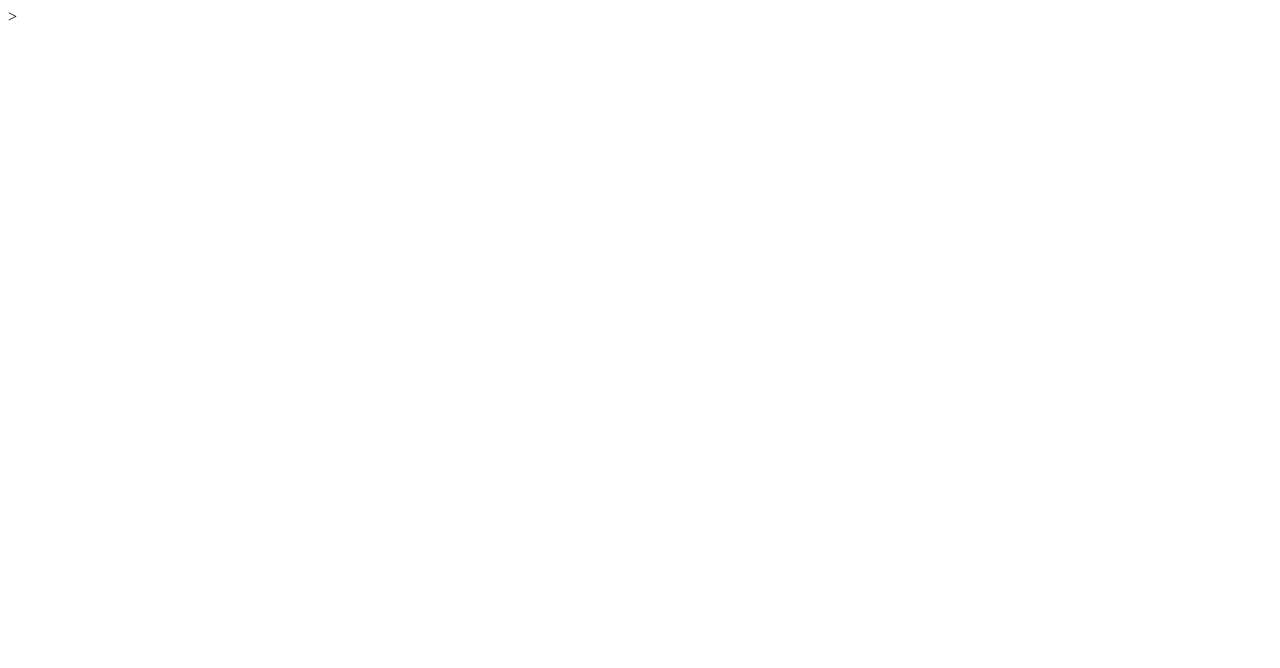
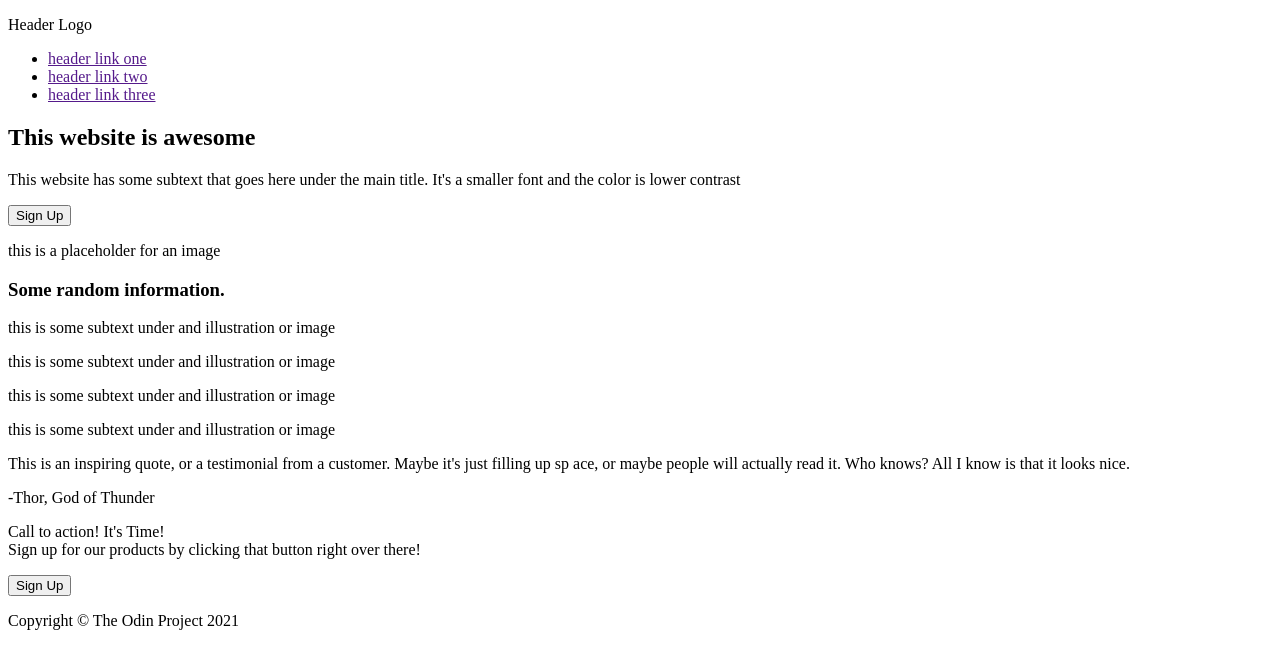
Before and after one commit to ewoknock/odin-landing-page, a plain HTML site: page index.html in a window 1280 px wide. Drawn offline with Linux system fonts and the light colour scheme.

Commit message:
Adds in the initial content of the landing page
All the intiial html for the content and the sections
have been created.

[Ticket: X]

```diff
--- a/index.html
+++ b/index.html
@@ -6,6 +6,68 @@
     </head>
 
     <body>
+        <header>
+            <div class="left-nav">
+                <p>Header Logo</p>
+            </div>
+            <div class="right-nav">
+                <ul>
+                    <li><a href="">header link one</a></li>
+                    <li><a href="">header link two</a></li>
+                    <li><a href="">header link three</a></li>
+                </ul>
+            </div>
+        </header>
+        <div class="main">
+            <div>
+                <h2>This website is awesome</h2>
+                <p>
+                    This website has some subtext that goes here under the main title.
+                    It's a smaller font and the color is lower contrast
+                </p>
+                <button>Sign Up</button>
+            </div>
+            <div>
+                <p>this is a placeholder for an image</p>
+            </div>
 
+        </div>
+        <div class="image-slider">
+            <h3>Some random information.</h3>
+            <div class="image-container">
+                <div class="card">
+                    <div class="img"></div>
+                    <p>this is some subtext under and illustration or image</p>
+                </div>
+                <div class="card">
+                    <div class="img"></div>
+                    <p>this is some subtext under and illustration or image</p>
+                </div>
+                <div class="card">
+                    <div class="img"></div>
+                    <p>this is some subtext under and illustration or image</p>
+                </div>
+                <div class="card">
+                    <div class="img"></div>
+                    <p>this is some subtext under and illustration or image</p>
+                </div>
+            </div>
+        </div>
+        <div class="quote">
+            <p>This is an inspiring quote, or a testimonial from a customer.
+                Maybe it's just filling up sp ace, or maybe people will actually
+                read it. Who knows? All I know is that it looks nice.</p>
+                <p>-Thor, God of Thunder</p>
+        </div>
+        <div class="sign-up">
+            <div class="banner">
+                <p>Call to action! It's Time!<br> Sign up for our products by clicking
+                that button right over there!</p>
+                <button>Sign Up</button>
+            </div>
+        </div>
+        <footer>
+            <p>Copyright &copy The Odin Project 2021</p>
+        </footer>
     </body>
-</html>>
+</html>
```
